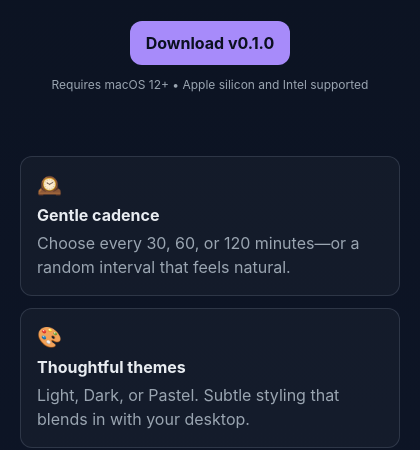
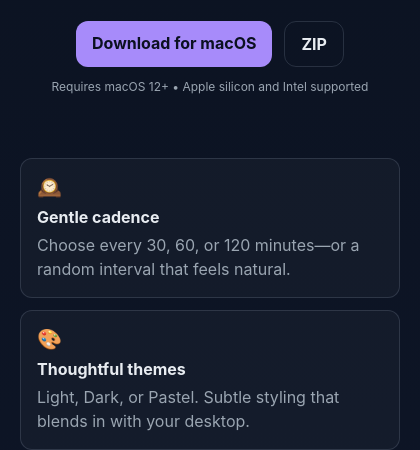
Before and after one commit to idclark34/Bloomlet, an Electron app: page docs/index.html in a window 420 px wide. Shown: the part 417-867 px from the top of the page. Drawn offline with Linux system fonts and the light colour scheme.

Commit message:
Restore direct download links for DMG and ZIP files

```diff
--- a/docs/index.html
+++ b/docs/index.html
@@ -22,7 +22,7 @@
         </div>
         <div class="header-actions">
           <button id="demo-show-header" class="header-cta header-demo">See Demo</button>
-          <a class="header-cta" href="https://github.com/idclark34/Bloomlet/releases/tag/v0.1.0" target="_blank">Download</a>
+          <a class="header-cta" href="https://github.com/idclark34/Bloomlet/releases/download/v0.1.0/Bloomlet-0.1.0.dmg">Download</a>
         </div>
       </div>
     </header>
@@ -33,7 +33,8 @@
           <h1>Little moments of encouragement, right when you need them.</h1>
           <p class="lead">A quiet macOS menu bar app that shows spontaneous, gentle affirmations—without interrupting your flow.</p>
           <div class="cta-row">
-            <a class="btn btn-primary" href="https://github.com/idclark34/Bloomlet/releases/tag/v0.1.0" target="_blank">Download v0.1.0</a>
+            <a class="btn btn-primary" href="https://github.com/idclark34/Bloomlet/releases/download/v0.1.0/Bloomlet-0.1.0.dmg">Download for macOS</a>
+            <a class="btn btn-ghost" href="https://github.com/idclark34/Bloomlet/releases/download/v0.1.0/Bloomlet-0.1.0-mac.zip">ZIP</a>
           </div>
           <div class="note">Requires macOS 12+ • Apple silicon and Intel supported</div>
         </div>
@@ -98,7 +99,8 @@
           <a href="mailto:hello@example.com">Feedback</a>
         </div>
         <div class="foot-right">
-          <a href="https://github.com/idclark34/Bloomlet/releases/tag/v0.1.0" target="_blank">GitHub</a>
+          <a href="https://github.com/idclark34/Bloomlet/releases/download/v0.1.0/Bloomlet-0.1.0.dmg">DMG</a>
+          <a href="https://github.com/idclark34/Bloomlet/releases/download/v0.1.0/Bloomlet-0.1.0-mac.zip">ZIP</a>
         </div>
       </div>
     </footer>
```
